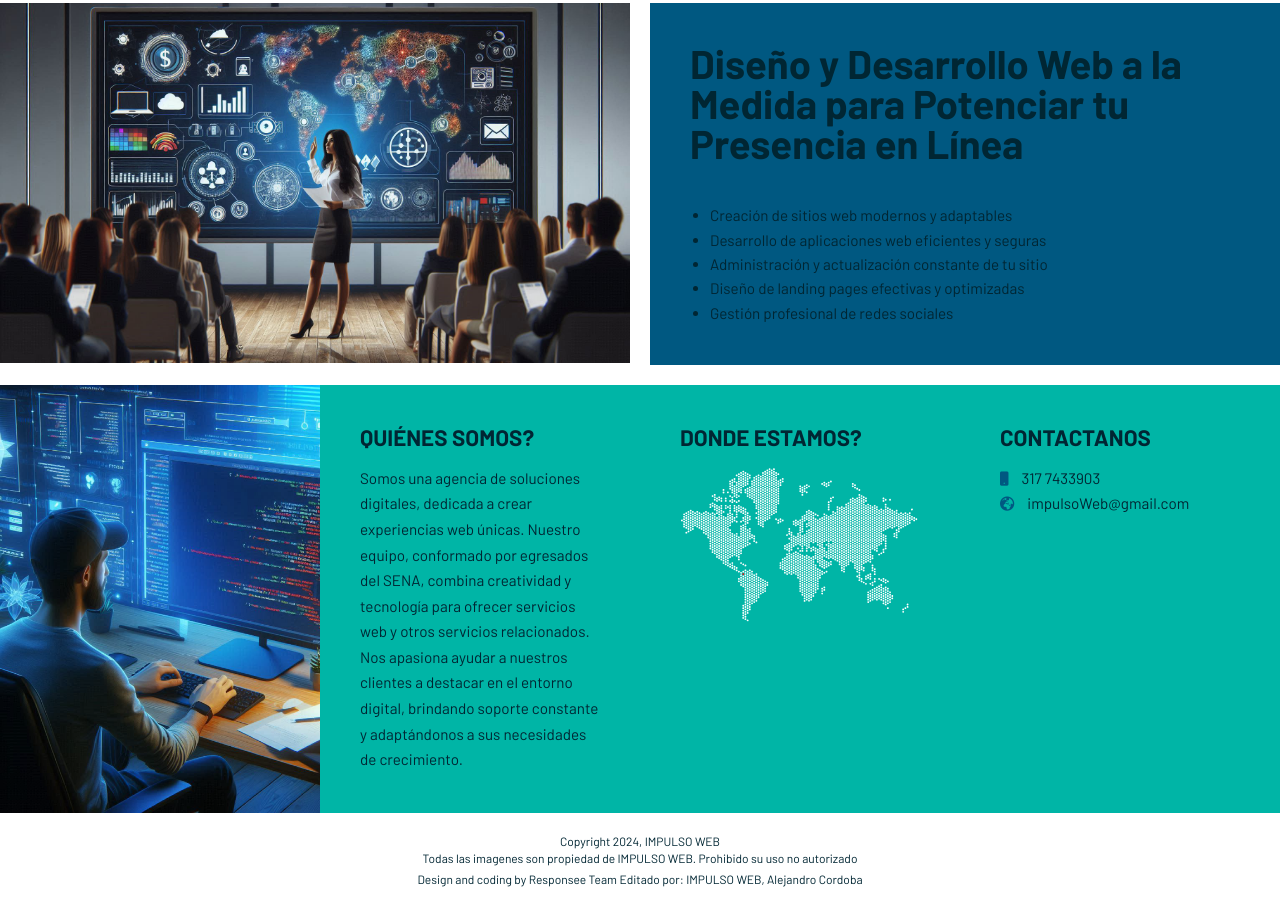
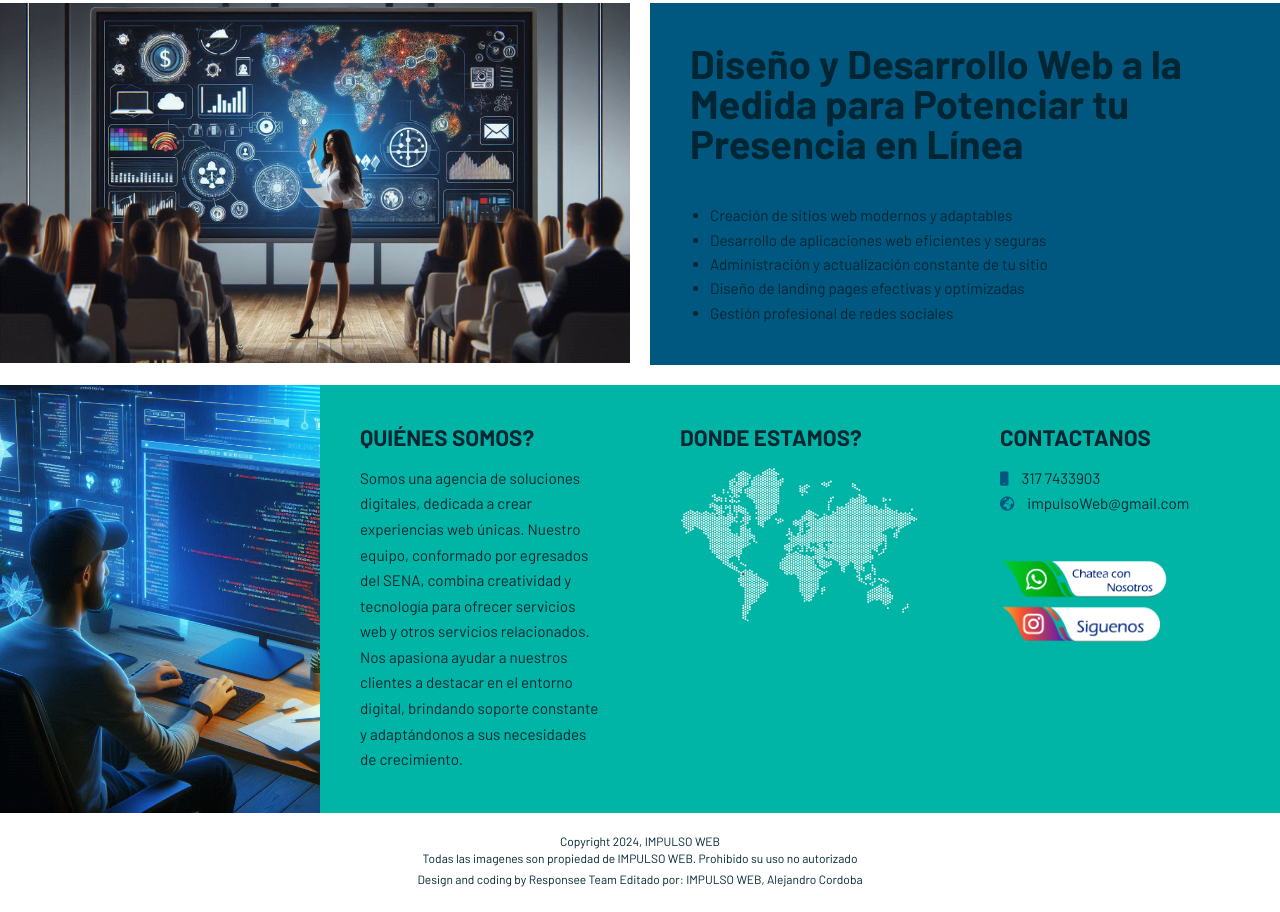
Before and after one commit to Alejo2419/IMPULSOWEB, a plain HTML site: page index.html in a window 1280 px wide. Shown: the part 1898-2810 px from the top of the page. Drawn offline with Linux system fonts and the light colour scheme; files whose address does not match are found by name.

Commit message:
agregar redes sociales

```diff
--- a/index.html
+++ b/index.html
@@ -169,6 +169,19 @@
             <i class="icon-globe_black text-primary margin-right-10"></i> <a class="text-primary-hover"
               href="mailto:impulsoWeb@gmail.com">impulsoWeb@gmail.com</a>
           </p>
+          <br>
+          <p class="whatsapp-icon">
+            <a href="https://api.whatsapp.com/send?phone=573177433903&text=Hola, Quisiera conocer más detalles sobre los servicios que brindan, especialmente en el área de:"
+              target="_blank" rel="noopener noreferrer">
+              <img src="./img/whatsapp-icon-2.png" alt="">
+            </a>
+          </p>
+
+          <p class="whatsapp-icon">
+            <a href="https://www.instagram.com/alejandrocordoba795/" target="_blank" rel="noopener noreferrer">
+              <img src="./img/instagram-icon.png" alt="">
+            </a>
+          </p>
         </div>
 
 
@@ -176,12 +189,14 @@
         <div class="s-12 text-center margin-bottom">
           <p class="text-size-12">Copyright 2024, IMPULSO WEB</p>
           <p class="text-size-12">Todas las imagenes son propiedad de IMPULSO WEB. Prohibido su uso no autorizado</p>
-          <p><a class="text-size-12 text-primary-hover" href="http://www.myresponsee.com" title="Responsee - lightweight responsive framework">Design and coding by Responsee Team Editado por: IMPULSO WEB, Alejandro Cordoba</a></p>
+          <p><a class="text-size-12 text-primary-hover" href="http://www.myresponsee.com"
+              title="Responsee - lightweight responsive framework">Design and coding by Responsee Team Editado por: IMPULSO
+              WEB, Alejandro Cordoba</a></p>
         </div>
-      </footer>
-      <script type="text/javascript" src="js/responsee.js"></script>
-      <script type="text/javascript" src="owl-carousel/owl.carousel.js"></script>
-      <script type="text/javascript" src="js/template-scripts.js"></script>
+        </footer>
+        <script type="text/javascript" src="js/responsee.js"></script>
+        <script type="text/javascript" src="owl-carousel/owl.carousel.js"></script>
+        <script type="text/javascript" src="js/template-scripts.js"></script>
 
    </body>
 </html>
```
